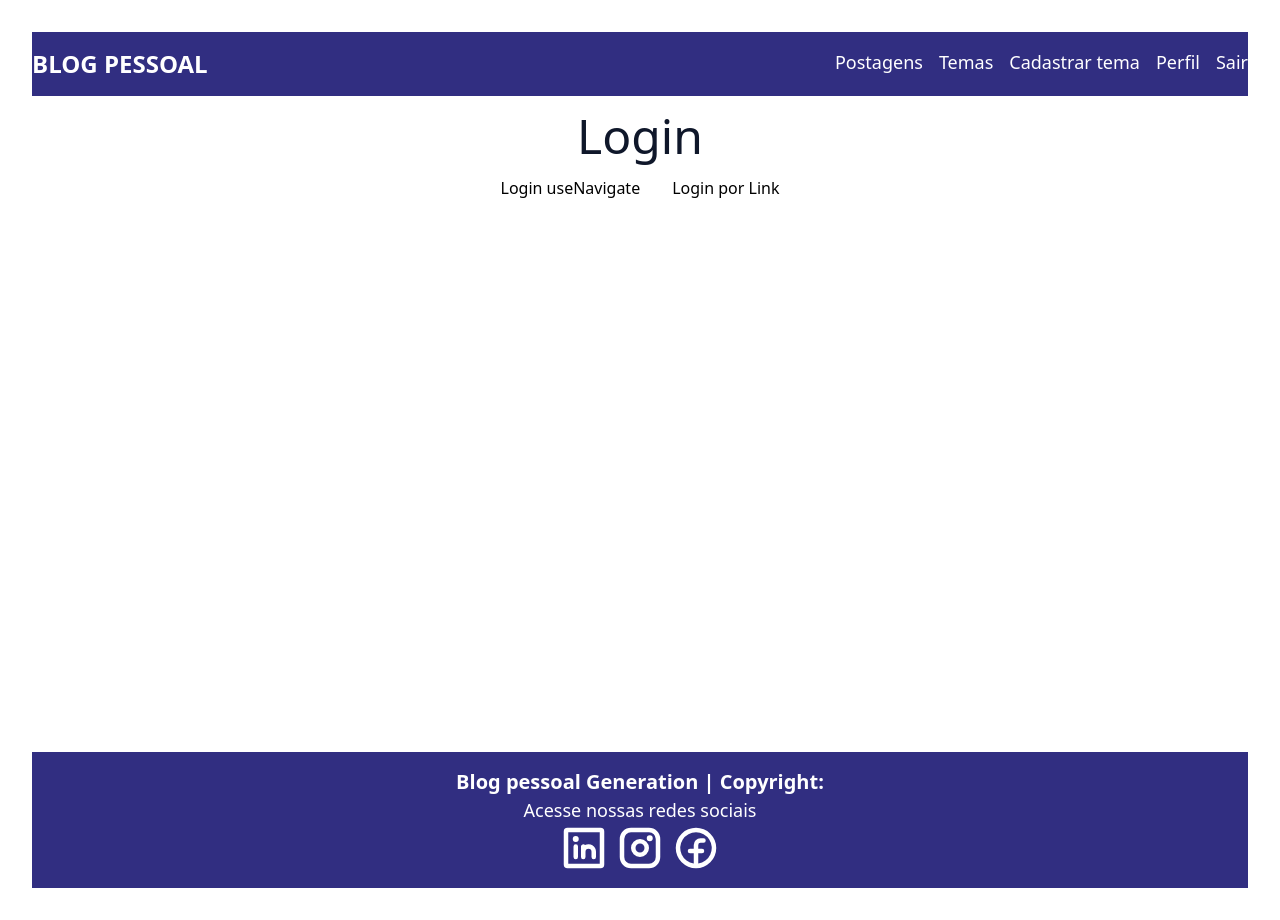
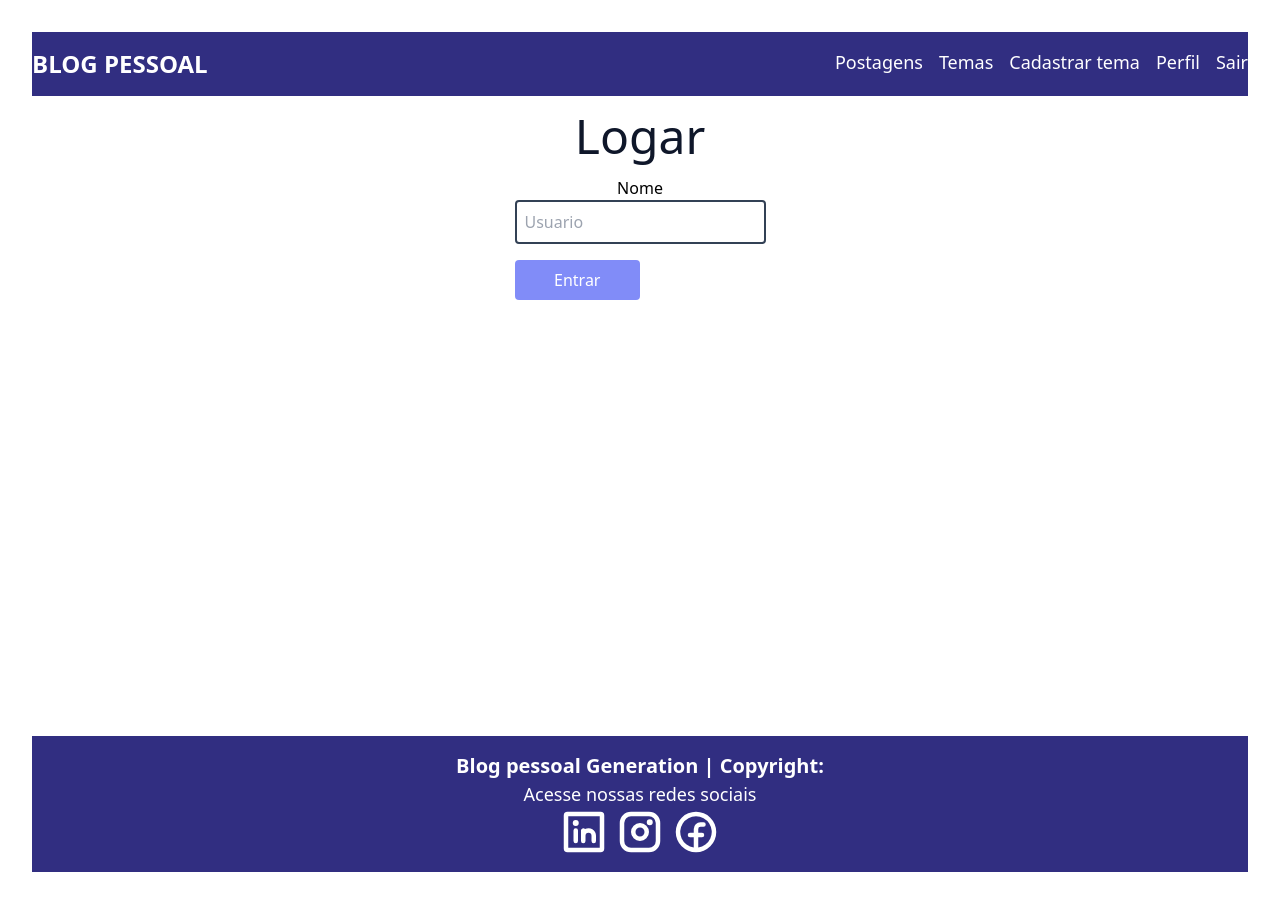
Before and after one commit to FelipeVitorinu/blogpessoal-front, a React (Vite) app: page /login in a window 1280 px wide. Built offline with nearby package versions, Linux system fonts and the light colour scheme.

Commit message:
Axios Implement

```diff
--- /dev/null
+++ b/src/contexts/UserContext.tsx
@@ -0,0 +1,29 @@
+import { useState, createContext, ReactNode } from 'react';
+
+interface UserContextType {
+  nome: string;
+  setNome: React.Dispatch<React.SetStateAction<string>>;
+
+}
+
+export const UserContext = createContext<UserContextType>({
+  nome: '',
+  setNome: () => {}
+});
+
+interface UserProviderProps {
+  children: ReactNode;
+}
+
+function UserProvider({ children }: UserProviderProps) {
+  const [nome, setNome] = useState('');
+
+
+  return (
+    <UserContext.Provider value={{ nome, setNome}}>
+      {children}
+    </UserContext.Provider>
+  );
+}
+
+export default UserProvider;
--- a/src/paginas/home/Home.tsx
+++ b/src/paginas/home/Home.tsx
@@ -1,32 +1,35 @@
-import React from 'react';
-import homeLogo from '../../assets/homelogo.png'
-import './Home.css';
+import React, { useState, useEffect } from 'react';
+import axios from 'axios';
 
+interface User {
+  id: number;
+  name: string;
+}
 
 function Home() {
-    return (
-        <>
-        <div className="bg-indigo-900 flex justify-center">
-          <div className='container grid grid-cols-2 text-white'>
-            <div className="flex flex-col gap-4 items-center justify-center py-4">
-              <h2 className='text-5xl font-bold'>Seja bem vinde!</h2>
-              <p className='text-xl'>Expresse aqui seus pensamentos e opniões</p>
 
-              <div className="flex justify-around gap-4">
+  const [users, setUsers] = useState<User[]>([]);
 
-                <button className='rounded bg-white text-blue-800 py-2 px-4'>Ver postagens</button>
-              </div>
-            </div>
+  useEffect(() => {
+    axios.get<User[]>('https://jsonplaceholder.typicode.com/users')
+      .then(response => {
+        setUsers(response.data);
+      })
+      .catch(error => {
+        console.log(error);
+      });
+  }, []);
 
-            <div className="flex justify-center ">
-              <img src={homeLogo} alt="" className='w-2/3' />
-
-            </div>
-          </div>
-        </div>
-
-      </>
-    );
+  return (
+    <div>
+      <h1>Lista de usuários</h1>
+      <ul>
+        {users.map(user => (
+          <li key={user.id}>{user.name}</li>
+        ))}
+      </ul>
+    </div>
+  );
 }
 
 export default Home;
--- a/src/paginas/login/Login.tsx
+++ b/src/paginas/login/Login.tsx
@@ -1,22 +1,42 @@
-import { useNavigate, Link } from 'react-router-dom'
+import React, { useContext } from 'react';
 
+import { UserContext } from '../../contexts/UserContext'
+import { Link, useNavigate } from 'react-router-dom';
 
-const Login = () => {
-    let navigate = useNavigate()
-    return (
-        <div>
-            <h2 className="text-slate-900 text-5xl   m-4">Login</h2>
-            <div>
-                <button type='submit'
-                    onClick={() => { navigate('/home') }}
-                    className='hover:underline mx-4'>
-                    Login useNavigate
-                </button>
-                <Link to='/home' className='hover:underline  mx-4'>Login por Link</Link>
-            </div>
+function Login() {
+  const { nome, setNome } = useContext(UserContext);
+  let navigate = useNavigate()
 
+  function handleSubmit(event: React.FormEvent<HTMLFormElement>) {
+    event.preventDefault();
+    navigate('/home')
+  }
+
+  return (
+    <div className='flex justify-center items-center'>
+      <form  onSubmit={handleSubmit}>
+        <h2 className="text-slate-900 text-5xl  m-4">Logar</h2>
+        <div className="flex flex-col w-full">
+          <label htmlFor="usuario">Nome</label>
+          <input
+            type="text"
+            id="usuario"
+            name="usuario"
+            placeholder="Usuario"
+            className="border-2 border-slate-700 rounded p-2"
+            value={nome}
+            onChange={(event) => setNome(event.target.value)}
+          />
         </div>
-    )
+        <button type='submit' className="my-4 rounded bg-indigo-400
+         hover:bg-indigo-900 text-white w-1/2 py-2 flex justify-center">
+          <span>Entrar</span>
+        </button>
+
+      </form>
+
+    </div>
+  );
 }
 
-export default Login
+export default Login;
```
